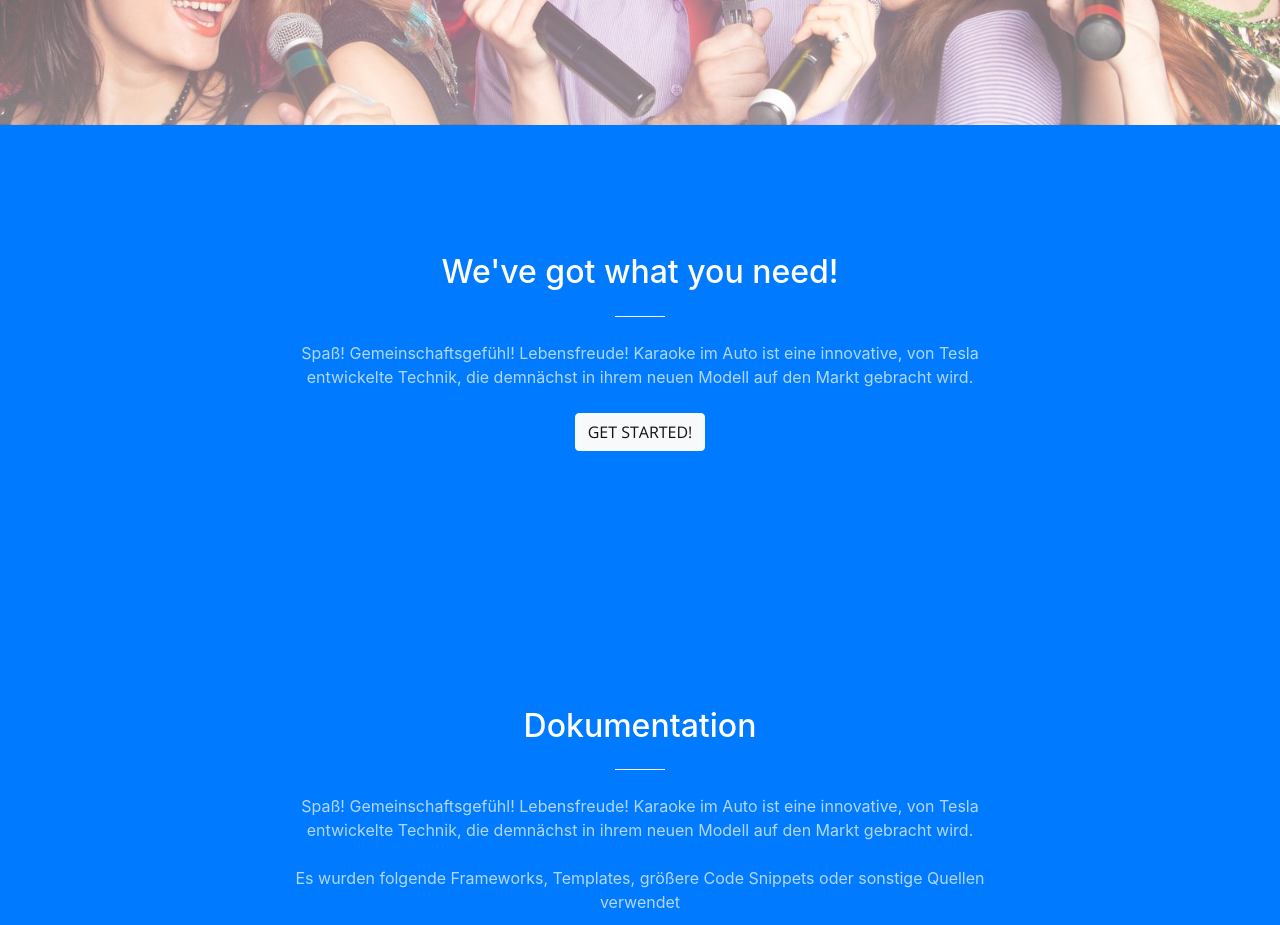
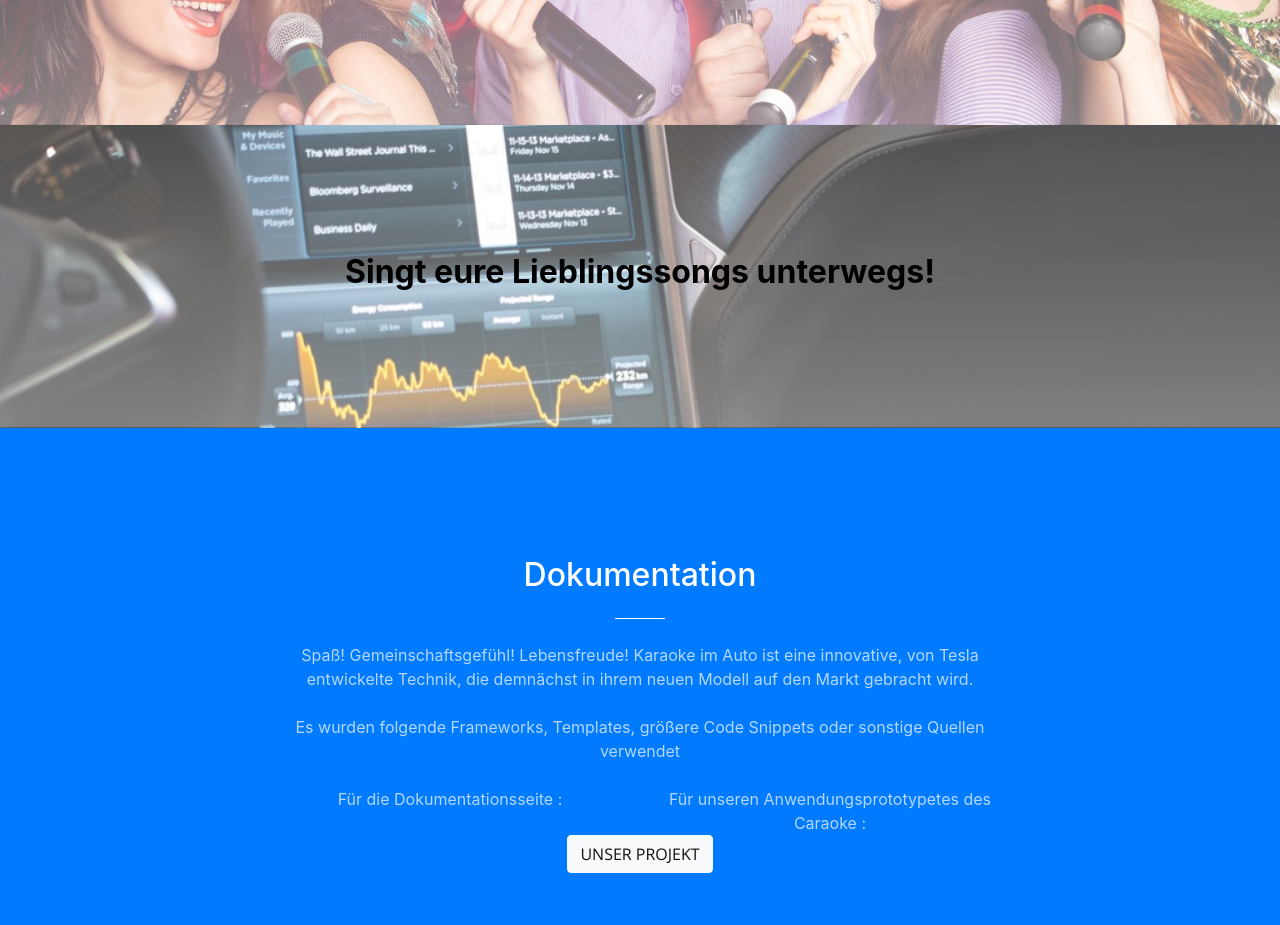
Before and after one commit to Fasust/Caraoke, a website with bundled scripts: page konzeptsite/startbootstrap-creative-gh-pages/index.html in a window 1280 px wide. Shown: the part 1313-2238 px from the top of the page. Built offline with nearby package versions, Linux system fonts and the light colour scheme.

Commit message:
changed picture Feature2

```diff
--- a/konzeptsite/startbootstrap-creative-gh-pages/css/eigeneÄnderungen.css
+++ b/konzeptsite/startbootstrap-creative-gh-pages/css/eigeneÄnderungen.css
@@ -34,3 +34,14 @@ section.feature1
     -o-background-size: cover;
     background-size: cover;
 }
+
+section.feature2
+{
+    background: linear-gradient(rgba(255, 255, 255, 0.3), rgba(255, 255, 255, 0.5)),
+    url(../eingefügteBilder/Karaoke2.jpg);
+    background-position: center center;
+    -webkit-background-size: cover;
+    -moz-background-size: cover;
+    -o-background-size: cover;
+    background-size: cover;
+}
--- a/konzeptsite/startbootstrap-creative-gh-pages/index.html
+++ b/konzeptsite/startbootstrap-creative-gh-pages/index.html
@@ -100,15 +100,12 @@
       </div>
     </section>
 
-
-    <section class="bg-primary" id="about">
-      <div class="container ">
+<!-- Feature2 -->
+    <section class="feature2" id="about">
+      <div class="container">
         <div class="row">
           <div class="col-lg-8 mx-auto text-center">
-            <h2 class="section-heading text-white">We've got what you need!</h2>
-            <hr class="light my-4">
-            <p class="text-faded mb-4">Spaß! Gemeinschaftsgefühl! Lebensfreude! Karaoke im Auto ist eine innovative, von Tesla entwickelte Technik, die demnächst in ihrem neuen Modell auf den Markt gebracht wird.</p>
-            <a class="btn btn-light btn-xl js-scroll-trigger" href="#services">Get Started!</a>
+            <h2 class="section-heading feature1black">Singt eure Lieblingssongs unterwegs!</h2>
           </div>
         </div>
       </div>
```
Also changed, not shown: konzeptsite/startbootstrap-creative-gh-pages/eingefügteBilder/Karaoke2.jpg (added).
